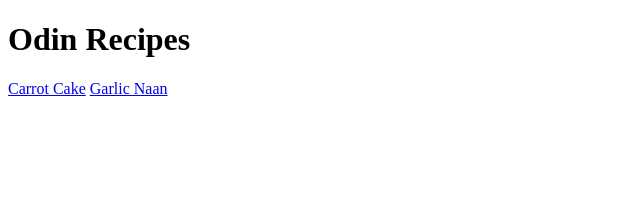
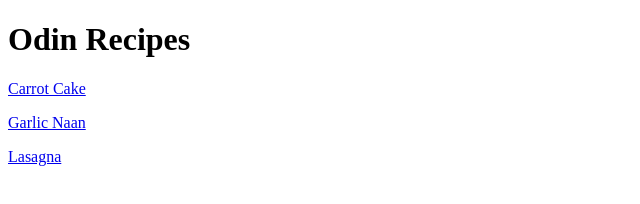
Before and after one commit to danielmenesho/odin-recipes, a plain HTML site: page index.html in a window 1280 px wide. Shown: the whole page, without its empty margins (0-640 px from the left). Drawn offline with Linux system fonts and the light colour scheme.

Commit message:
Update home page with link to lasagna recipe

```diff
--- a/index.html
+++ b/index.html
@@ -8,8 +8,10 @@
     <body>
         <h1>Odin Recipes</h1>
 
-        <a href="./recipes/carrot-cake.html" rel="noreferrer">Carrot Cake</a>
+        <p><a href="./recipes/carrot-cake.html" rel="noreferrer">Carrot Cake</a></p>
 
-        <a href="./recipes/garlic-naan.html" rel="noreferrer">Garlic Naan</a>
+        <p><a href="./recipes/garlic-naan.html" rel="noreferrer">Garlic Naan</a></p>
+
+        <p><a href="./recipes/lasagna.html" rel="noreferrer">Lasagna</a></p>
     </body>
 </html>
```
